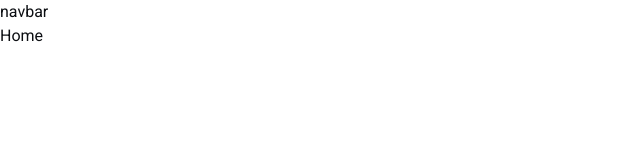
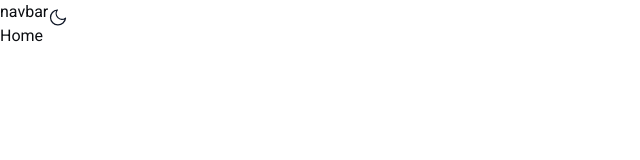
Before and after one commit to ronlab89/crypto-frontend, a React (Vite) app: page / in a window 1280 px wide. Shown: the top 160 px of the page, without its empty margins (0-640 px from the left). Built offline with nearby package versions, Linux system fonts and the light colour scheme.

Commit message:
create toggle theme button and configure dark theme in tailwind CSS

```diff
--- /dev/null
+++ b/src/assets/css/toggletheme.css
@@ -0,0 +1,44 @@
+
+  .app {
+    --transition-duration: 400ms;
+    --bg: transparent;
+    --text: #f3f4f6;
+  }
+
+  .app.dark {
+    --bg: transparent;
+    --text: #101828;
+  }
+
+  .app {
+    background-color: var(--bg);
+    color: var(--text);
+    transition: color, background-color var(--transition-duration);
+  }
+
+  .app svg {
+    transition: stroke var(--transition-duration);
+    stroke: var(--text);
+  }
+
+  .app .moon-icon {
+    stroke-dasharray: 0px 1px;
+    opacity: 0;
+    transition: stroke-dasharray 0.5s ease-in, opacity 300ms ease-in;
+  }
+
+  .app .sun-icon {
+    stroke-dasharray: 1px 1px;
+    opacity: 1;
+    transition: stroke-dasharray 0.5s ease-in, opacity 300ms ease-in;
+  }
+
+  .app.dark .moon-icon {
+    stroke-dasharray: 1px 1px;
+    opacity: 1;
+  }
+
+  .app.dark .sun-icon {
+    stroke-dasharray: 0px 1px;
+    opacity: 0;
+  }
--- /dev/null
+++ b/src/components/ui/ToggleTheme.tsx
@@ -0,0 +1,142 @@
+import { useEffect, useState } from "react";
+import "@/assets/css/toggletheme.css";
+import type { ToggleThemeProps } from "@/types/theme";
+
+const ToggleTheme = ({ position, right, top }: ToggleThemeProps) => {
+  const [isDark, setIsDark] = useState<boolean>(false);
+
+  // On initial render, apply the dark theme based on localStorage or system preference
+  useEffect(() => {
+    if (
+      localStorage.theme === "dark" ||
+      (!("theme" in localStorage) &&
+        window.matchMedia("(prefers-color-scheme: dark)").matches)
+    ) {
+      document.documentElement.classList.add("dark");
+      setIsDark(true);
+    } else {
+      document.documentElement.classList.remove("dark");
+      setIsDark(false);
+    }
+  }, []);
+
+  // Toggles between dark and light themes and stores the preference in localStorage
+  const handleDarkMode = () => {
+    if (isDark) {
+      document.documentElement.classList.remove("dark");
+      localStorage.theme = "light";
+      setIsDark(false);
+    } else {
+      document.documentElement.classList.add("dark");
+      localStorage.theme = "dark";
+      setIsDark(true);
+    }
+  };
+
+  return (
+    <button
+      type="button"
+      aria-label={isDark ? "Cambiar a tema claro" : "Cambiar a tema oscuro"}
+      id="toggle"
+      role="switch"
+      aria-checked={isDark}
+      className={`app ${
+        isDark ? "" : "dark"
+      } ${position} ${right} ${top} focus:outline-none focus:ring-0 focus:ring-red-500 rounded z-50 cursor-pointer`}
+      onClick={handleDarkMode}
+    >
+      {/* Icon with overlapping sun and moon paths to visually indicate the current theme */}
+      <svg
+        xmlns="http://www.w3.org/2000/svg"
+        width="20"
+        height="35"
+        viewBox="0 0 24 24"
+        fill="none"
+        strokeWidth="1.5"
+        strokeLinecap="round"
+        strokeLinejoin="round"
+      >
+        {/* Moon */}
+        <path
+          pathLength="1"
+          className="moon-icon"
+          d="M21 12.79A9 9 0 1 1 11.21 3 7 7 0 0 0 21 12.79z"
+        ></path>
+        {/* Sun */}
+        <circle
+          pathLength="1"
+          className="sun-icon"
+          cx="12"
+          cy="12"
+          r="5"
+        ></circle>
+        <line
+          pathLength="1"
+          className="sun-icon"
+          x1="12"
+          y1="1"
+          x2="12"
+          y2="3"
+        ></line>
+        <line
+          pathLength="1"
+          className="sun-icon"
+          x1="12"
+          y1="21"
+          x2="12"
+          y2="23"
+        ></line>
+        <line
+          pathLength="1"
+          className="sun-icon"
+          x1="4.22"
+          y1="4.22"
+          x2="5.64"
+          y2="5.64"
+        ></line>
+        <line
+          pathLength="1"
+          className="sun-icon"
+          x1="18.36"
+          y1="18.36"
+          x2="19.78"
+          y2="19.78"
+        ></line>
+        <line
+          pathLength="1"
+          className="sun-icon"
+          x1="1"
+          y1="12"
+          x2="3"
+          y2="12"
+        ></line>
+        <line
+          pathLength="1"
+          className="sun-icon"
+          x1="21"
+          y1="12"
+          x2="23"
+          y2="12"
+        ></line>
+        <line
+          pathLength="1"
+          className="sun-icon"
+          x1="4.22"
+          y1="19.78"
+          x2="5.64"
+          y2="18.36"
+        ></line>
+        <line
+          pathLength="1"
+          className="sun-icon"
+          x1="18.36"
+          y1="5.64"
+          x2="19.78"
+          y2="4.22"
+        ></line>
+      </svg>
+    </button>
+  );
+};
+
+export default ToggleTheme;
--- a/src/index.css
+++ b/src/index.css
@@ -1,5 +1,6 @@
 @import url('https://fonts.googleapis.com/css2?family=Audiowide&family=Roboto:ital,wdth,wght@0,75..100,100..900;1,75..100,100..900&display=swap');
 @import "tailwindcss";
+@custom-variant dark (&:where(.dark, .dark *));
 
 @theme {
     /* color */
--- a/src/layouts/LayoutPublic.tsx
+++ b/src/layouts/LayoutPublic.tsx
@@ -1,9 +1,13 @@
+import ToggleTheme from "@/components/ui/ToggleTheme";
 import { Outlet } from "react-router-dom";
 
 const LayoutPublic = () => {
   return (
     <main className="min-w-screen max-w-screen min-h-screen max-h-screen overflow-hidden bg-crypto-light dark:bg-crypto-dark text-crypto-dark dark:text-crypto-light font-crypto-body">
-      <header>navbar</header>
+      <header>
+        navbar
+        <ToggleTheme position="absolute" right="0" top="0" />
+      </header>
       <Outlet />
     </main>
   );
--- /dev/null
+++ b/src/types/theme.ts
@@ -0,0 +1,6 @@
+// Props for the ToggleTheme component controlling position styles
+export type ToggleThemeProps = {
+  position: string; // CSS position (e.g., "absolute", "relative")
+  right: string; // CSS right position (e.g., "right-0")
+  top: string; // CSS top position (e.g., "top-0")
+};
```
